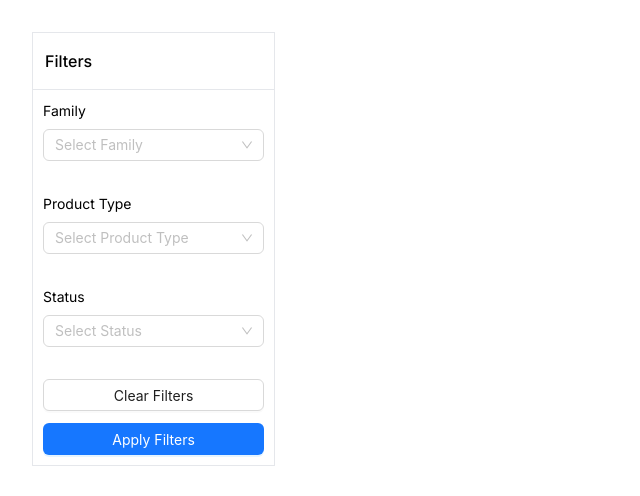
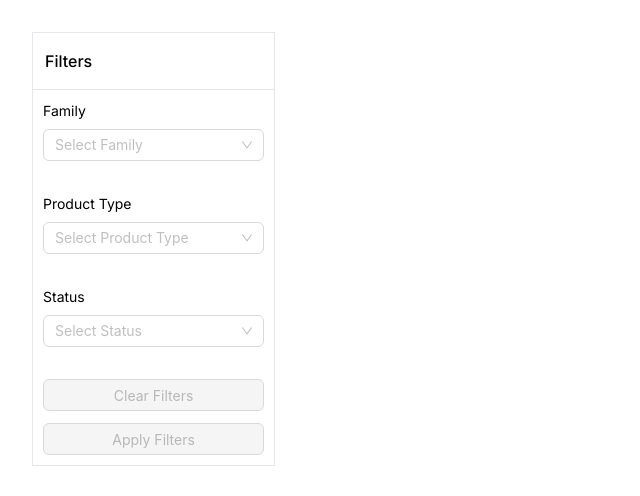
Before and after one commit to raawanahmed/filter-toolkit-task, a Next.js app in the folder filter-toolkit/: page / in a window 1280 px wide. Shown: the top 496 px of the page, without its empty margins (0-640 px from the left). Built offline with nearby package versions, Linux system fonts and the light colour scheme.

Commit message:
handle disable buttons

```diff
--- a/filter-toolkit/src/components/FiltersSection.tsx
+++ b/filter-toolkit/src/components/FiltersSection.tsx
@@ -7,6 +7,13 @@ import GenericFilter from "./GenericFilter";
 import { PLPFilter } from "@/mocks/filters";
 
 const FilterSection = () => {
+  const selectedOptions = useFiltersStore(
+    (state) => state.selectedFilteredOptions
+  );
+  const hasSelectedValues = Object.values(selectedOptions).some(
+    (values) => values.length > 0
+  );
+
   const handlOnChange = (values: string[], filterKey: string) => {
     useFiltersStore.setState((state) => ({
       selectedFilteredOptions: {
@@ -51,8 +58,12 @@ const FilterSection = () => {
           );
         })}
         <div className="flex flex-col gap-3">
-          <Button onClick={handleClearFilters}>Clear Filters</Button>
-          <Button type="primary">Apply Filters</Button>
+          <Button onClick={handleClearFilters} disabled={!hasSelectedValues}>
+            Clear Filters
+          </Button>
+          <Button type="primary" disabled={!hasSelectedValues}>
+            Apply Filters
+          </Button>
         </div>
       </div>
     </div>
```
